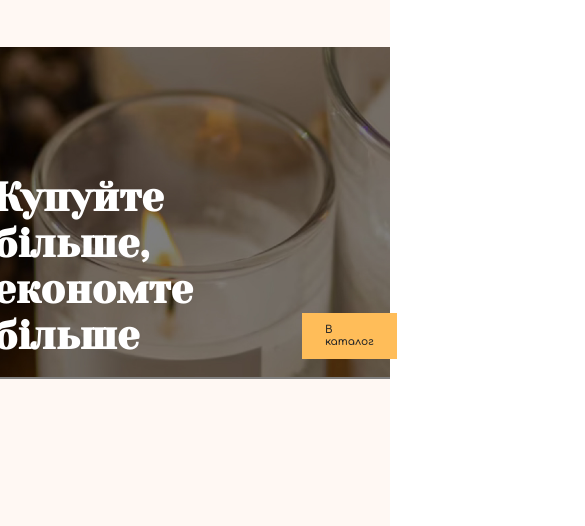
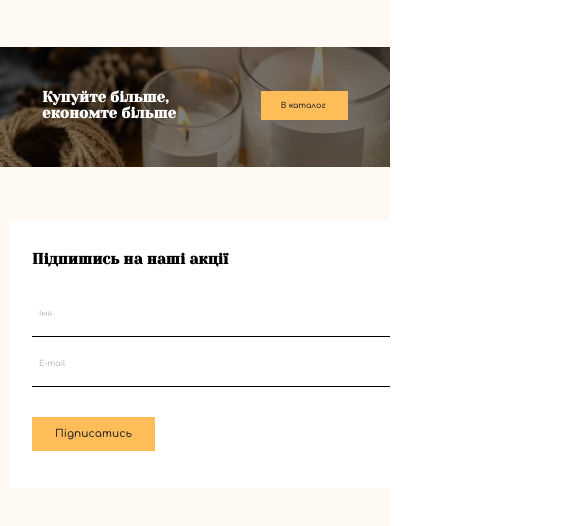
Before and after one commit to KizimJule/Candler, a plain HTML site: page index.html in a window 390 px wide. Shown: the part 6181-6707 px from the top of the page, 585 px wide, since content can reach past the window. Drawn offline with nearby package versions, Linux system fonts and the light colour scheme.

Commit message:
480px and 360px

```diff
--- a/css/style.css
+++ b/css/style.css
@@ -609,12 +609,15 @@ body {
   background-repeat: no-repeat;
   background-position: center;
   padding: 128px 0;
-}
+
+  box-shadow: inset 0 0 0 1000px rgba(0, 0, 0, 0.5);
+}
+
 .promo__inner {
   display: flex;
-  gap: 109px;
+  padding: 0 70px;
   align-items: flex-end;
-  justify-content: center;
+  justify-content: space-between;
 }
 .promo__title {
   font-family: "Yeseva One", cursive;
@@ -623,10 +626,18 @@ body {
   color: #fff;
 }
 .promo__btn {
+  min-width: 170px;
+}
+.promo__btn:hover,
+.promo__btn:focus {
+  width: 170px;
+  font-size: 17px;
+  padding-top: 18px;
 }
 
 .contacts {
   padding: 150px 0 50px 0;
+  overflow-x: hidden;
 }
 .contacts__inner {
   display: flex;
@@ -641,30 +652,34 @@ body {
   height: 440px;
   margin-top: 114px;
 }
-.form__title{
+.form__title {
   font-family: "Yeseva One", cursive;
   font-size: 40px;
   line-height: 1.15;
-  margin-bottom:50px;
-}
-.form__input{
+  margin-bottom: 50px;
+}
+.form__input {
   width: 100%;
   height: 25px;
-  background-color:transparent;
-  border:none;
+  background-color: transparent;
+  border: none;
   outline: none;
-  padding: 23px 7px 11px 7px;
+  padding: 11px 7px 11px 7px;
   border-bottom: 1px solid #000;
 }
-.form__input::placeholder{
-  color: #B3B3B3;
+.form__input:nth-of-type(1) {
+  margin-bottom: 14px;
+}
+
+.form__input::placeholder {
+  color: #b3b3b3;
   font-family: Comfortaa;
   font-size: 14px;
   font-style: normal;
   font-weight: 400;
   line-height: 1.14;
 }
-.form__btn{
+.form__btn {
   display: inline-block;
   margin-top: 50px;
 }
@@ -836,6 +851,21 @@ margin-top: 50px;
   }
   .accordeon__item {
     width: 662px;
+  }
+  .promo {
+    background-image: url("../images/promo/promo-bg-1000px.jpg");
+  }
+
+  .promo__inner {
+    align-items: center;
+  }
+
+  .contacts__inner {
+    gap: 30px;
+  }
+  .form {
+    padding: 75px 21px;
+    min-width: 592px;
   }
 }
 @media screen and (min-width: 1000px) and (max-width: 1439.9px) {
@@ -1247,6 +1277,64 @@ margin-top: 50px;
     width: 12.8px;
     height: 9.143px;
     background-size: contain;
+  }
+
+  .promo {
+    background-image: url("../images/promo/promo-bg-768px.jpg");
+    height: 150px;
+    padding: 66px 0;
+  }
+  .promo__inner {
+    padding: 0 58px;
+    position: relative;
+  }
+  .promo__title {
+    font-size: 15px;
+    line-height: 1.13;
+  }
+  .promo__btn {
+    min-width: 125px;
+    position: absolute;
+    top: 15px;
+    right: 20px;
+  }
+  .promo__btn:hover,
+  .promo__btn:focus {
+    max-width: 125px;
+    font-size: 14px;
+  }
+
+  .contacts__inner {
+    gap: 15px;
+  }
+  .form {
+    min-width: 440px;
+    height: 277px;
+    padding: 30px 22px;
+    margin-top: 4px;
+  }
+  .contacts__img {
+    width: 187px;
+    height: 285px;
+  }
+  .form__title {
+    font-size: 15px;
+    line-height: 1.13;
+    margin-bottom: 20px;
+  }
+  .form__input {
+    height: 50px;
+    padding: 18px 7px 18px 7px;
+  }
+  .form__input:nth-of-type(1) {
+    margin-bottom: 0px;
+  }
+  .form__input::placeholder {
+    font-size: 8px;
+    line-height: 1.14;
+  }
+  .form__btn {
+    margin-top: 30px;
   }
 }
 
@@ -1519,6 +1607,40 @@ margin-top: 50px;
   .accordeon__item {
     width: 460px;
   }
+
+  .promo {
+    height: 120px;
+    background-image: url("../images/promo/promo-bg-480px.jpg");
+    padding: 42px 0;
+  }
+  .promo__inner {
+    padding: 0 42px;
+    gap: 30px;
+  }
+  .promo__btn {
+    position: relative;
+    top: 0;
+    right: 0;
+    min-width: 87.23px;
+    font-size: 8px;
+    padding: 10px 20px;
+  }
+  .promo__btn:hover,
+  .promo__btn:focus {
+    width: 87.23px;
+    font-size: 8px;
+    padding: 10px 20px;
+  }
+
+  .contacts {
+    padding: 50px 0 50px 0;
+  }
+  .contacts__img {
+    display: none;
+  }
+  .form {
+    height: 267px;
+  }
 }
 
 @media only screen and (max-width: 450px) and (min-width: 150px) {
@@ -1795,4 +1917,37 @@ margin-top: 50px;
     bottom: 48px;
     left: 0px;
   }
-}
+
+  .promo {
+    background-image: url("../images/promo/promo-bg-360px.jpg");
+  }
+  .promo__inner {
+    padding: 0 10px;
+  }
+  .promo__title {
+    width: 230px;
+  }
+  .promo__btn {
+    min-width: 78.23px;
+    font-size: 8px;
+    padding: 10px 16px;
+    position: absolute;
+    top: 25px;
+    right: 10px;
+  }
+  .promo__btn:hover,
+  .promo__btn:focus {
+    width: 78.23px;
+    font-size: 8px;
+    padding: 10px 16px;
+  }
+  .contacts__inner {
+    display: inline-block;
+
+  }
+
+  .form {
+    min-width: 340px;
+    margin-top: 0px;
+    }
+}
--- a/index.html
+++ b/index.html
@@ -1063,12 +1063,12 @@
         <div class="container contacts__inner">
 <form action="" class="form">
   <h2 class="form__title">Підпишись на наші акції</h2>
-<input type="text" class="form__input" placeholder="Імя">
-<input type="email" class="form__input" placeholder="Е-mail">
-  <button type="submit" class="btn form__btn">Підписатись</button>
+<input class="form__input"  type="text" placeholder="Імя">
+<input class="form__input"  type="email" placeholder="Е-mail">
+  <button class="btn form__btn" type="submit">Підписатись</button>
 </form>
 
-<img src="images/contacts-form.jpg" alt="candle photo" loading="lazy" class="contacts__img" width="448" height="604">
+<img class="contacts__img" src="images/contacts-form.jpg" alt="candle photo" loading="lazy" width="448" height="604">
         </div>
       </section>
     </main>
```
Also changed, not shown: images/promo/promo-bg-1000px.jpg (added), images/promo/promo-bg-360px.jpg (added), images/promo/promo-bg-480px.jpg (added), images/promo/promo-bg-768px.jpg (added). Lines whose indentation alone changed are shown as unchanged.
